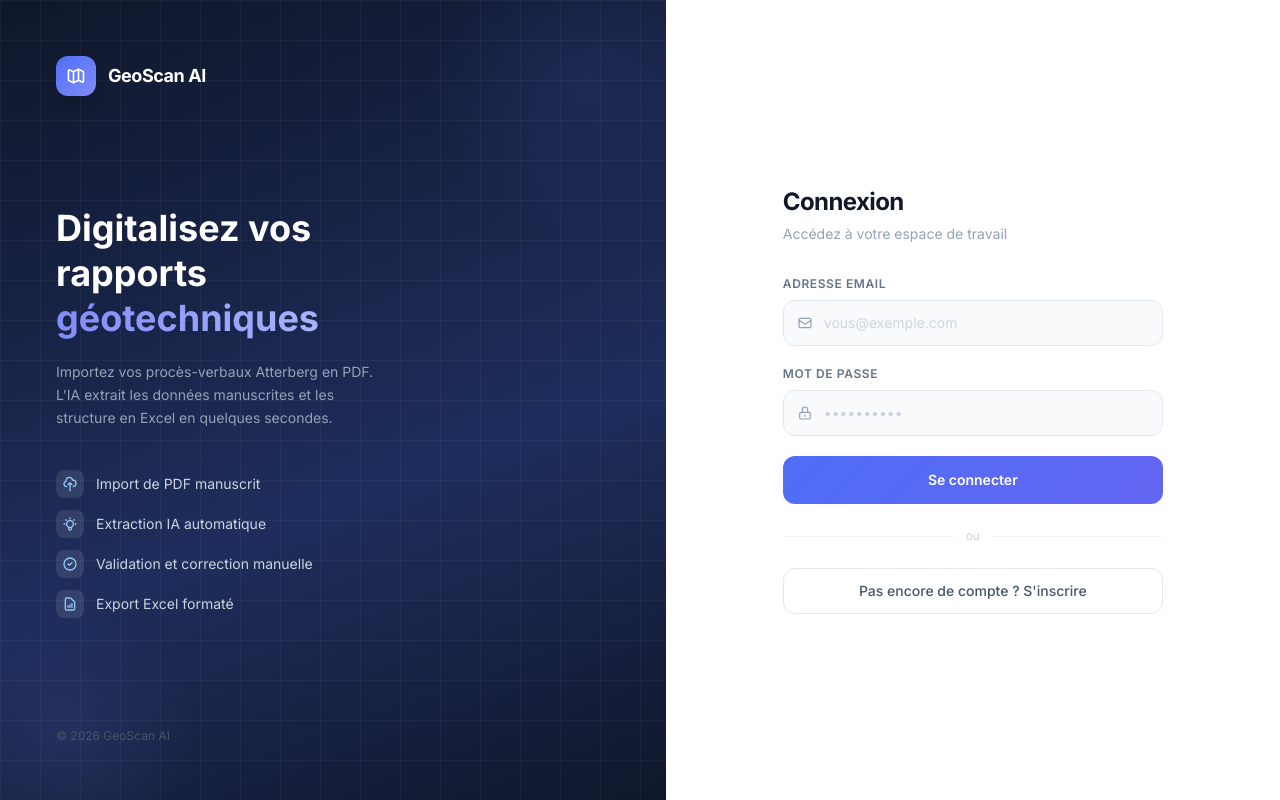
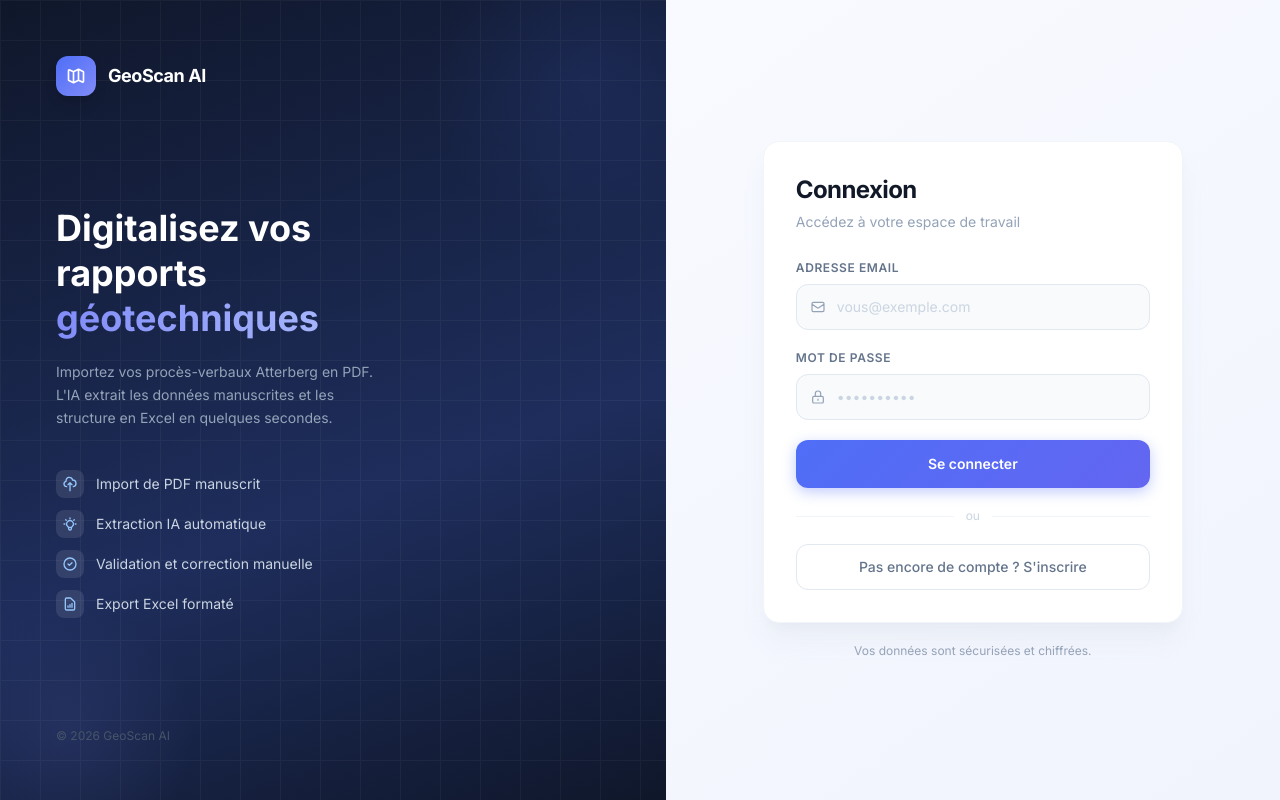
Before and after one commit to AMij0101982872/geoscan-ai, a React (Vite) app: page /login in a window 1280 px wide. Built offline with nearby package versions, Linux system fonts and the light colour scheme; no server answers.

Commit message:
Wrap login form in card with shadow, improve right panel background

```diff
--- a/src/pages/Login.jsx
+++ b/src/pages/Login.jsx
@@ -127,8 +127,9 @@ export default function Login() {
       </div>
 
       {/* ── Right panel ────────────────────────────────────────── */}
-      <div className="flex-1 flex items-center justify-center bg-white p-8">
-        <div className="w-full max-w-[380px]">
+      <div className="flex-1 flex items-center justify-center p-8"
+        style={{ background: 'linear-gradient(145deg, #f8faff 0%, #f1f4fd 100%)' }}>
+        <div className="w-full max-w-[420px]">
 
           {/* Mobile logo */}
           <div className="flex items-center gap-3 mb-10 lg:hidden">
@@ -142,8 +143,11 @@ export default function Login() {
             <span className="font-bold text-xl text-gray-900">GeoScan AI</span>
           </div>
 
+          {/* Card */}
+          <div className="bg-white rounded-2xl shadow-xl shadow-slate-200/60 border border-slate-100 p-8">
+
             {/* Heading */}
-          <div className="mb-8">
+            <div className="mb-7">
               <h1 className="text-2xl font-bold text-gray-900 tracking-tight">
                 {mode === 'login' ? 'Connexion' : 'Créer un compte'}
               </h1>
@@ -224,8 +228,8 @@ export default function Login() {
               <button
                 type="submit"
                 disabled={loading}
-              className="w-full flex items-center justify-center gap-2 py-3.5 rounded-xl text-sm font-semibold text-white transition-all disabled:opacity-60"
-              style={{ background: loading ? '#94a3b8' : 'linear-gradient(135deg, #4f6ef7, #6366f1)' }}
+                className="w-full flex items-center justify-center gap-2 py-3.5 rounded-xl text-sm font-semibold text-white transition-all disabled:opacity-60 mt-1"
+                style={{ background: loading ? '#94a3b8' : 'linear-gradient(135deg, #4f6ef7, #6366f1)', boxShadow: '0 4px 14px rgba(79,110,247,0.35)' }}
               >
                 {loading ? (
                   <>
@@ -239,7 +243,7 @@ export default function Login() {
             </form>
 
             {/* Divider */}
-          <div className="flex items-center gap-3 my-6">
+            <div className="flex items-center gap-3 my-5">
               <div className="flex-1 h-px bg-slate-100" />
               <span className="text-xs text-slate-300">ou</span>
               <div className="flex-1 h-px bg-slate-100" />
@@ -248,10 +252,17 @@ export default function Login() {
             {/* Toggle mode */}
             <button
               onClick={() => { setMode(m => m === 'login' ? 'register' : 'login'); setError(''); setSuccess('') }}
-            className="w-full py-3 rounded-xl border border-slate-200 text-sm font-medium text-slate-600 hover:bg-slate-50 hover:border-slate-300 transition-all"
+              className="w-full py-3 rounded-xl border border-slate-200 text-sm font-medium text-slate-500 hover:bg-slate-50 hover:border-slate-300 hover:text-slate-700 transition-all"
             >
               {mode === 'login' ? "Pas encore de compte ? S'inscrire" : 'Déjà un compte ? Se connecter'}
             </button>
+
+          </div>
+
+          {/* Below card */}
+          <p className="text-center text-xs text-slate-400 mt-5">
+            Vos données sont sécurisées et chiffrées.
+          </p>
 
         </div>
       </div>
```
Lines whose indentation alone changed are shown as unchanged.
